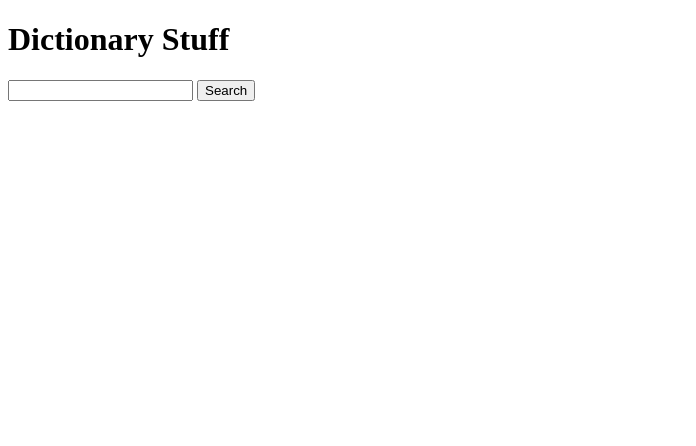
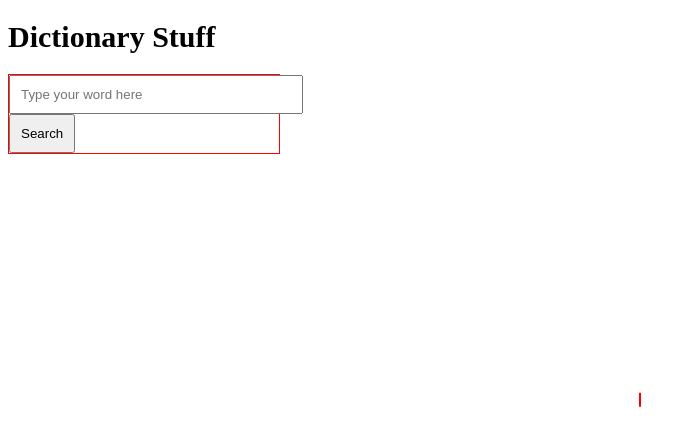
Before and after one commit to jonathanmani/Find-Those-Lyrics, a plain HTML site: page index.html in a window 1280 px wide. Shown: the whole page, without its empty margins (0-696 px from the left). Drawn offline with Linux system fonts and the light colour scheme.

Commit message:
added some css

```diff
--- a/index.html
+++ b/index.html
@@ -10,13 +10,15 @@
 </head>
 <body>
     <h1>Dictionary Stuff</h1>
-    <input type="text" id="textField">
-    <input type="button" value="Search" id="search" onclick="getDefinition()">
-
-    <h2 class="word"></h2>
-    <h3 class="def01"></h3>
-    <h3 class="def02"></h3>
-
+    <section class="inputs">
+        <input type="text" id="textField" placeholder="Type your word here">
+        <input type="button" value="Search" id="search" onclick="getDefinition()">
+    </section>
+    <section class="outputs">
+        <h2 class="word"></h2>
+        <h3 class="def01"></h3>
+        <h3 class="def02"></h3>
+    </section>
 
 </body>
 </html>
--- a/style.css
+++ b/style.css
@@ -0,0 +1,28 @@
+html{
+    font-size: 62.5%;
+}
+
+h1 {
+    font-size: 3rem;
+}
+
+#textField{
+    width: 100%;
+    padding: 1rem;
+}
+
+#search{
+    padding: 1rem;
+}
+
+.inputs{
+    border: 1px solid red;
+    position: absolute;
+}
+.outputs{
+    border: 1px solid red;
+    position: absolute;
+    left: 50%;
+    top: 50%;
+    transform: translate(-50%, -50%);
+}
```
